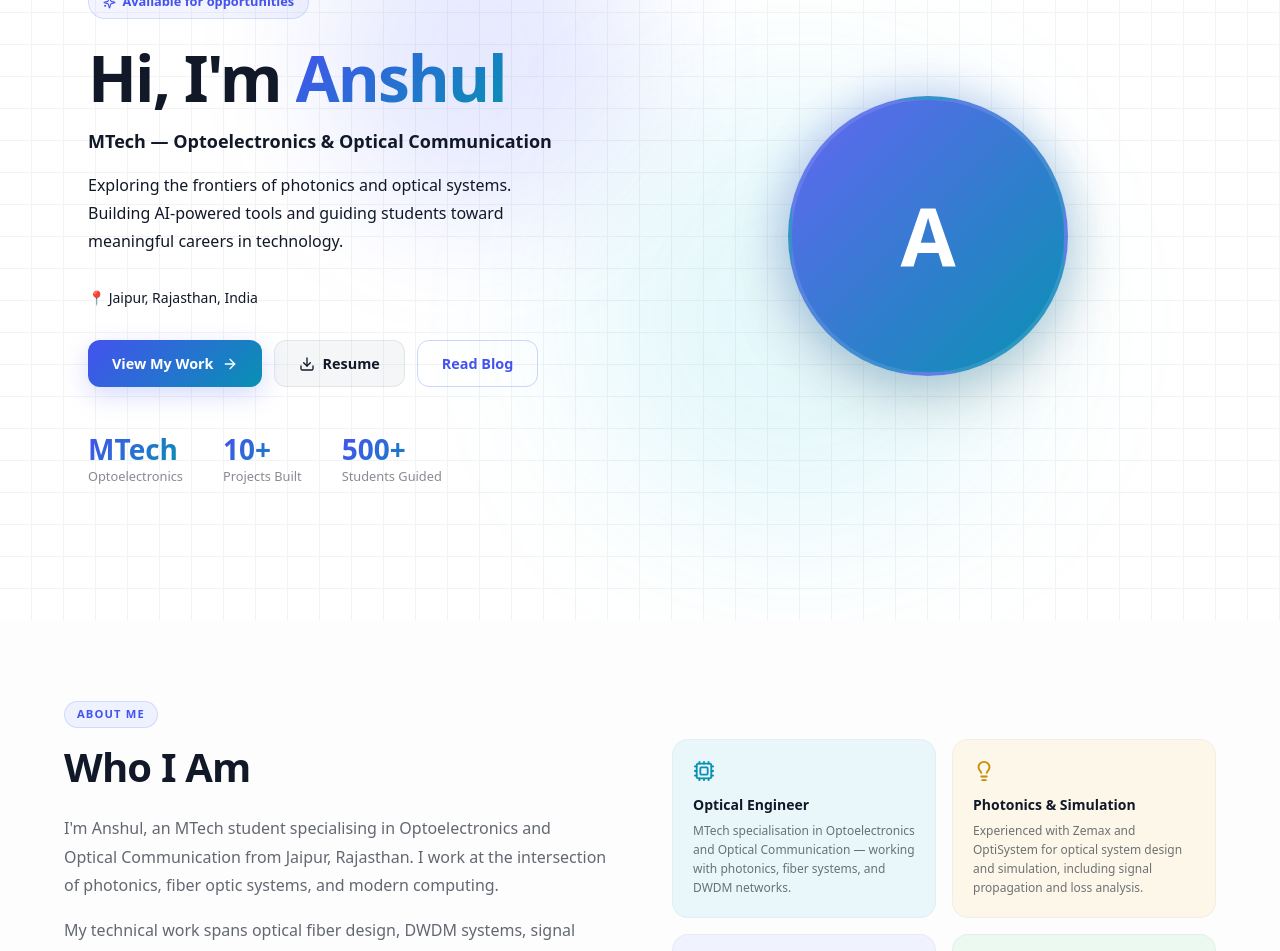
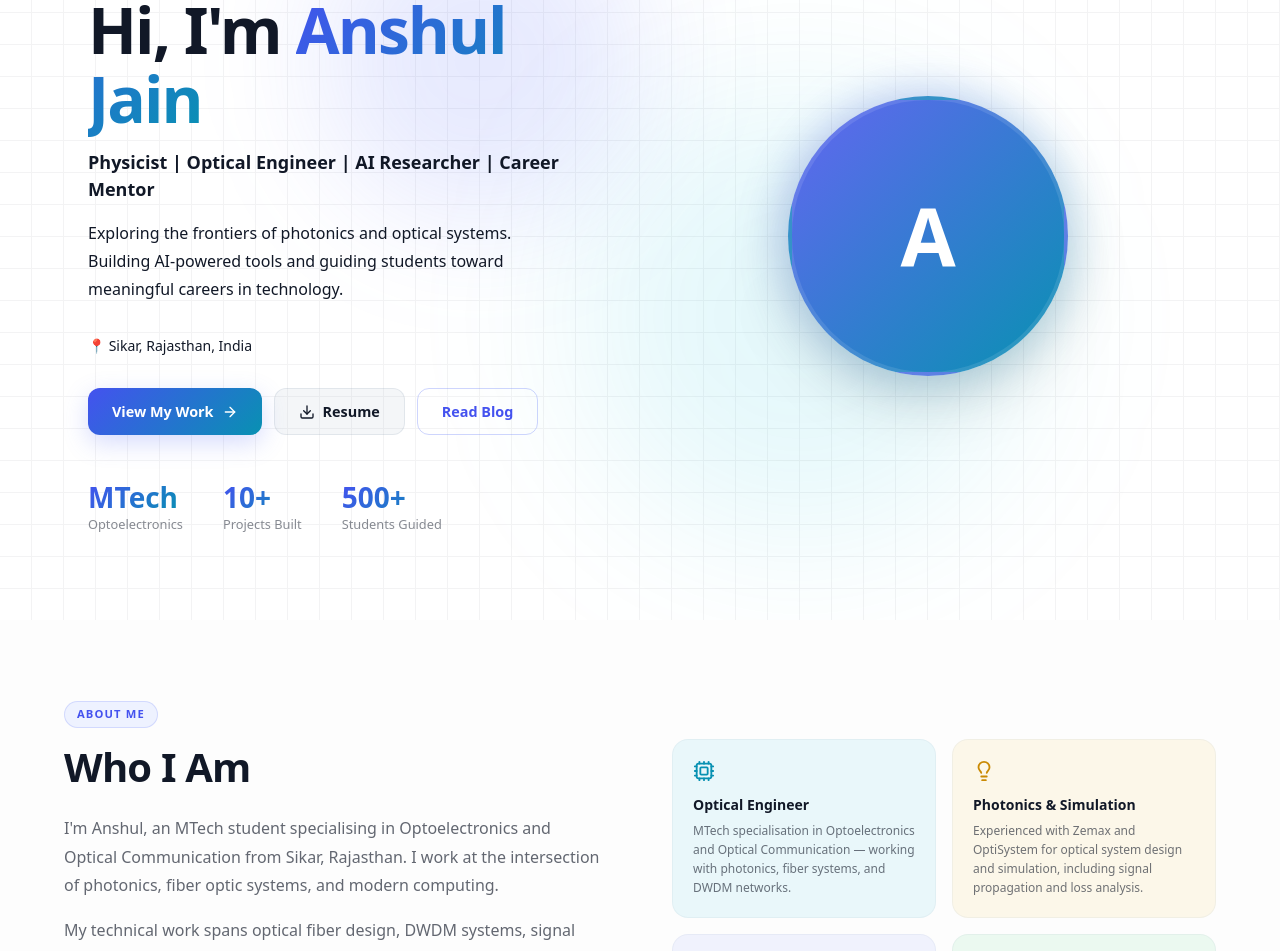
Before and after one commit to anshulatgit/my-portfolio, a Next.js app: page / in a window 1280 px wide. Shown: the part 180-1131 px from the top of the page. Built offline with nearby package versions, Linux system fonts and the light colour scheme.

Commit message:
add: location

```diff
--- a/src/components/home/AboutSection.tsx
+++ b/src/components/home/AboutSection.tsx
@@ -65,7 +65,7 @@ export function AboutSection() {
             >
               <p style={{ fontSize: "1rem", opacity: 0.65, lineHeight: 1.8 }}>
                 I&apos;m Anshul, an MTech student specialising in Optoelectronics and Optical
-                Communication from Jaipur, Rajasthan. I work at the intersection of photonics,
+                Communication from Sikar, Rajasthan. I work at the intersection of photonics,
                 fiber optic systems, and modern computing.
               </p>
               <p style={{ fontSize: "1rem", opacity: 0.65, lineHeight: 1.8 }}>
--- a/src/components/home/HeroSection.tsx
+++ b/src/components/home/HeroSection.tsx
@@ -3,11 +3,10 @@ import { motion } from "framer-motion";
 import Link from "next/link";
 import { ArrowRight, Download, Sparkles } from "lucide-react";
 
-const YOUR_NAME = "Anshul";
-const YOUR_TITLE = "MTech — Optoelectronics & Optical Communication";
-const YOUR_TAGLINE =
-  "Exploring the frontiers of photonics and optical systems. Building AI-powered tools and guiding students toward meaningful careers in technology.";
-const YOUR_LOCATION = "Jaipur, Rajasthan, India";
+const YOUR_NAME = "Anshul Jain";
+const YOUR_TITLE = "Physicist | Optical Engineer | AI Researcher | Career Mentor";
+const YOUR_TAGLINE = "Exploring the frontiers of photonics and optical systems. Building AI-powered tools and guiding students toward meaningful careers in technology.";
+const YOUR_LOCATION = "Sikar, Rajasthan, India";
 
 const containerVariants = {
   hidden: {},
```
